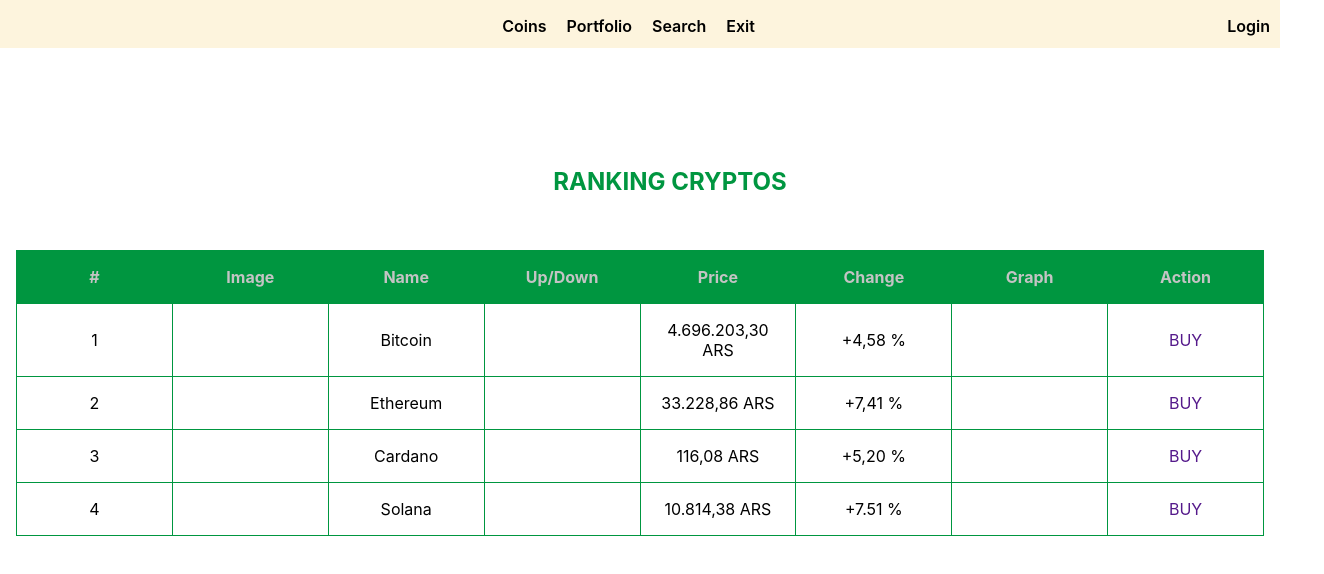
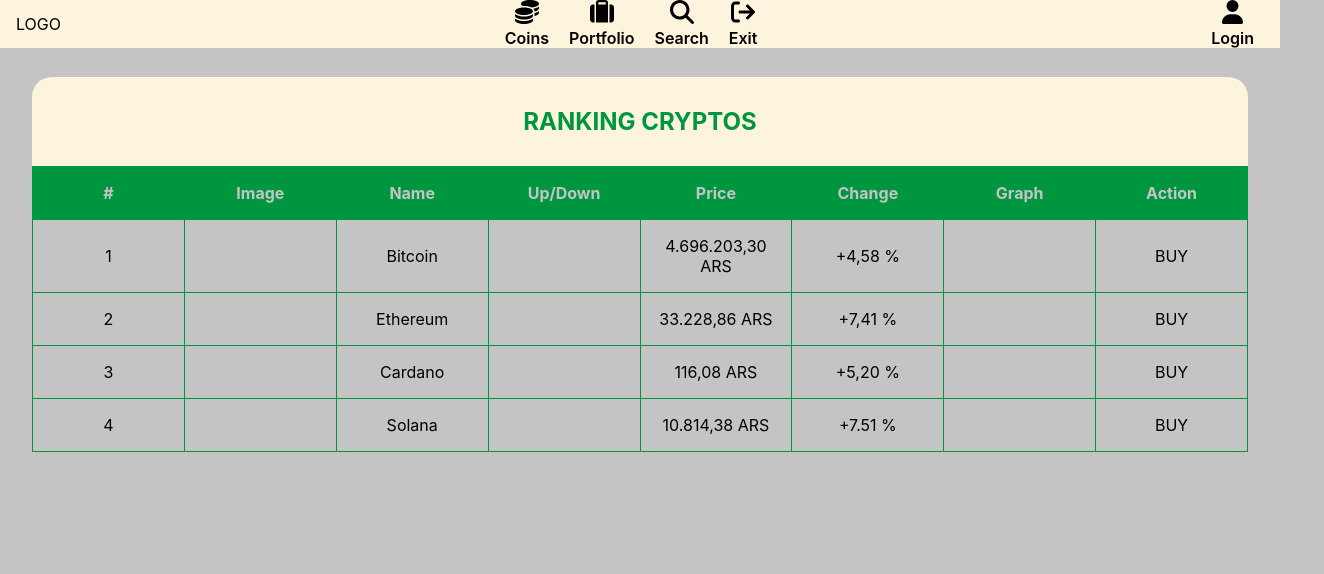
Before and after one commit to No-Country/C3-G63, a React (Create React App) app: page / in a window 1280 px wide. Shown: the top 574 px of the page, 1324 px wide, since content can reach past the window. Built offline with nearby package versions, Linux system fonts and the light colour scheme.

Commit message:
Home with header + TablaResgitro

```diff
--- a/package.json
+++ b/package.json
@@ -3,6 +3,10 @@
   "version": "0.1.0",
   "private": true,
   "dependencies": {
+    "@fortawesome/fontawesome-svg-core": "^1.3.0",
+    "@fortawesome/free-regular-svg-icons": "^6.0.0",
+    "@fortawesome/free-solid-svg-icons": "^6.0.0",
+    "@fortawesome/react-fontawesome": "^0.1.17",
     "@reduxjs/toolkit": "1.7.2",
     "@testing-library/jest-dom": "5.16.2",
     "@testing-library/react": "12.1.2",
--- a/src/App/components/Header/Header.jsx
+++ b/src/App/components/Header/Header.jsx
@@ -1,41 +1,43 @@
 import React from 'react';
 import './Header.scss';
+import { faCoins , faSuitcase , faMagnifyingGlass , faArrowRightFromBracket , faUser } from "@fortawesome/free-solid-svg-icons";
+import { FontAwesomeIcon } from "@fortawesome/react-fontawesome";
 
 const Header = () => {
     return (
         <div className="header" id="header">
             <nav  className="nav container">
-                <a href="#" className="nav__logo">
-                    <img src="" alt="" />
+                <a className="nav__logo">
+                    <img src="" alt="" />LOGO
                 </a>
 
                 <div className="nav__menu" id="nav-menu">
                     <ul className="nav__list">
 
                         <li className="nav__item">
-                            <a href="#" className="nav__link">
-                                <img src="" alt=""/>
+                            <a className="nav__link">
+                                <FontAwesomeIcon className='nav__icon' icon={faCoins} />
                                 <span className="nav__name">Coins</span>
                             </a>
                         </li>
 
                         <li className="nav__item">
-                            <a href="#" className="nav__link">
-                                <img src="" alt=""/>
+                            <a className="nav__link">
+                                <FontAwesomeIcon className='nav__icon' icon={faSuitcase} />
                                 <span className="nav__name">Portfolio</span>
                             </a>
                         </li>
 
                         <li className="nav__item">
-                            <a href="#" className="nav__link">
-                                <img src="" alt=""/>
+                            <a className="nav__link">
+                                <FontAwesomeIcon className='nav__icon' icon={faMagnifyingGlass} />
                                 <span className="nav__name">Search</span>
                             </a>
                         </li>
 
                         <li className="nav__item">
-                            <a href="#" className="nav__link">
-                                <img src="" alt=""/>
+                            <a className="nav__link">
+                                <FontAwesomeIcon className='nav__icon' icon={faArrowRightFromBracket} />
                                 <span className="nav__name">Exit </span>
                             </a>
                         </li>
@@ -45,7 +47,7 @@
 
                 <div className="nav__item">
                     <a href="#login" className="nav__link">
-                        <img src="" alt=""/>
+                        <FontAwesomeIcon className='nav__icon' icon={faUser} />
                         <span className="nav__name">Login </span>
                     </a>
                 </div>
--- a/src/App/components/Header/Header.scss
+++ b/src/App/components/Header/Header.scss
@@ -11,6 +11,46 @@
 $normal-font-size: 1rem;
 $tiny-font-size: 0.6rem;
 
+/* CSS RESET */
+* {
+    margin: 0;
+    padding: 0;
+    box-sizing: border-box;
+}
+
+html {
+    scroll-behavior: smooth;
+}
+
+body {
+    margin: 3rem 0 0 0;
+    font-size: $normal-font-size;
+    background-color: $light-color;
+    color: $text-color-dark;
+    font-family: 'Courier New', Courier, monospace;
+}
+
+ul {
+    list-style: none;
+}
+
+a {
+    text-decoration: none;
+}
+
+.nav__icon {
+    max-width: 100%;
+    height: auto;
+    width: 35px;
+}
+
+/* LAYOUT */
+.container {
+    max-width: 100%;
+    margin-left: 1rem;
+    margin-right: 1rem;
+}
+
 /* HEADER */
 
 .header {
@@ -22,6 +62,7 @@
     z-index: 10;
     transition: .4s;
 }
+
 
 /* NAV */
 
--- a/src/App/components/TablaRegistro.jsx/TablaRegistro.jsx
+++ b/src/App/components/TablaRegistro.jsx/TablaRegistro.jsx
@@ -38,7 +38,7 @@
                             <img src="" alt=""/>
                         </td>
                         <td className="eight-column">
-                            <a href="">BUY</a>
+                            <a>BUY</a>
                         </td>
                     </tr>
                     <tr>
@@ -56,7 +56,7 @@
                             <img src="" alt=""/>
                         </td>
                         <td className="eight-column">
-                            <a href="">BUY</a>
+                            <a>BUY</a>
                         </td>
                     </tr>
                     <tr>
@@ -74,7 +74,7 @@
                             <img src="" alt=""/>
                         </td>
                         <td className="eight-column">
-                            <a href="">BUY</a>
+                            <a>BUY</a>
                         </td>
                     </tr>
                     <tr>
@@ -92,7 +92,7 @@
                             <img src="" alt=""/>
                         </td>
                         <td className="eight-column">
-                            <a href="">BUY</a>
+                            <a>BUY</a>
                         </td>
                     </tr>
                 </tbody>
--- a/src/App/components/TablaRegistro.jsx/TablaRegistro.scss
+++ b/src/App/components/TablaRegistro.jsx/TablaRegistro.scss
@@ -23,10 +23,9 @@
     color: $main-color;
     text-align: center;
     padding: 30px;
-    margin-bottom: 1.5rem;
     border: none;
-    background: $text-color-light;
-    border-radius: 100%;
+    background-color: #FDF4DD;
+    border-radius: 1.25rem 1.25rem 0 0;
 }
 
 .section__height {
```
Also changed, not shown: public/Crypt-logo.png (added), 1 other file (tests, documents, lock files or other folders).
